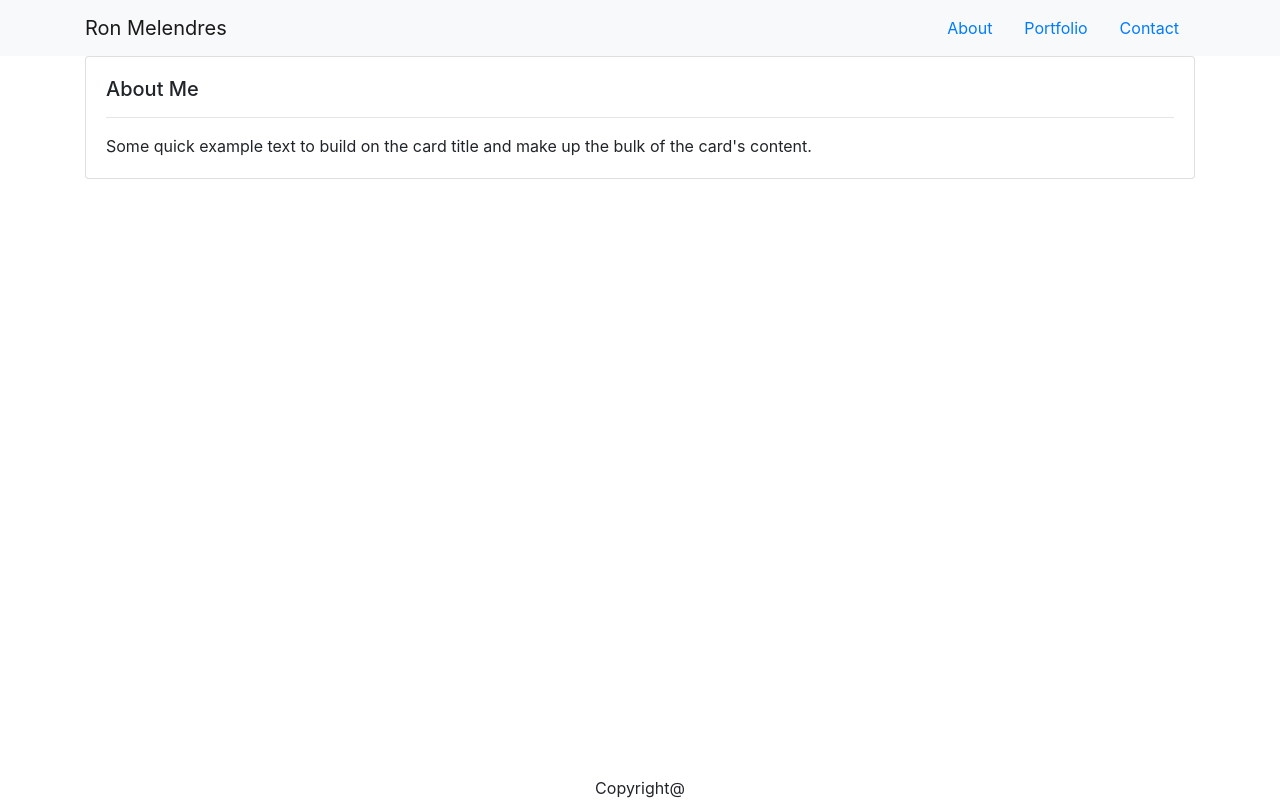
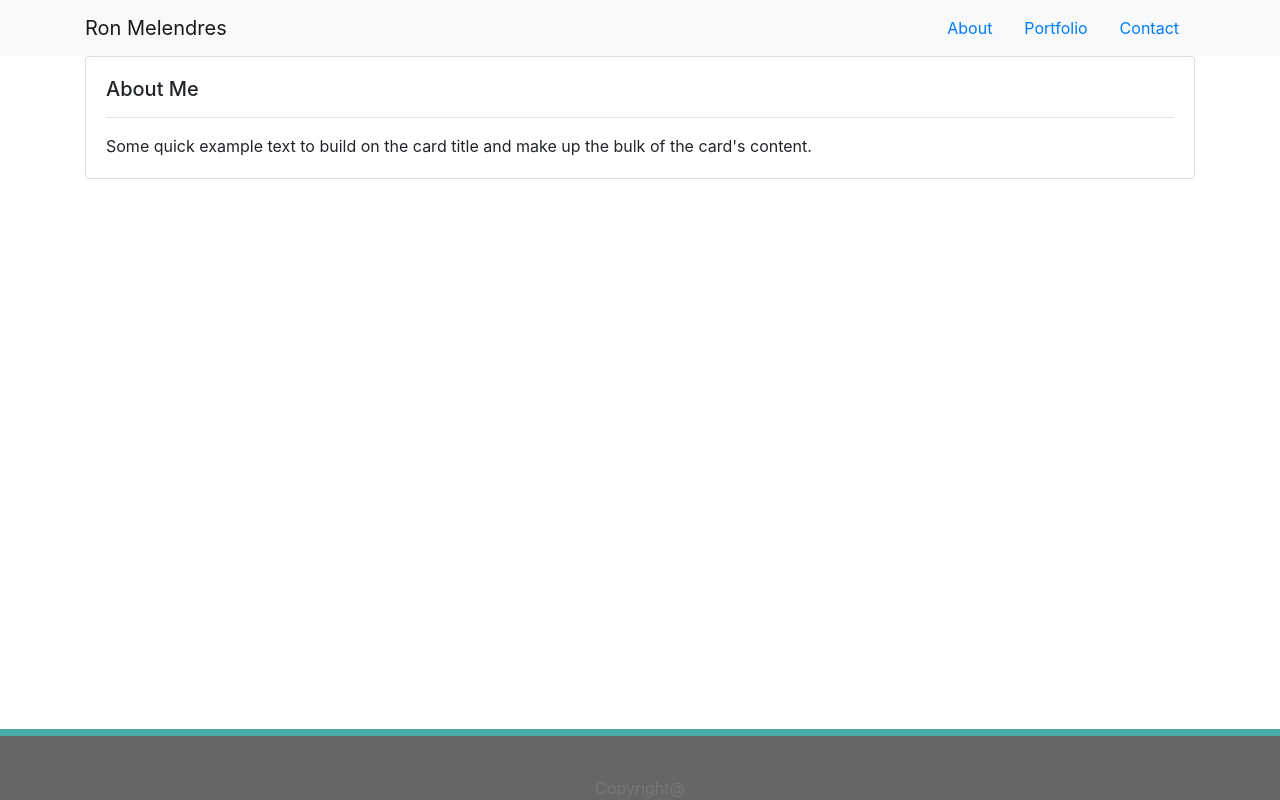
Before and after one commit to RonMelendres/Bootstrap-Portfolio, a plain HTML site: page contact.html in a window 1280 px wide. Drawn offline with nearby package versions, Linux system fonts and the light colour scheme.

Commit message:
fixed structure layout and added an image

```diff
--- a/contact.html
+++ b/contact.html
@@ -5,9 +5,10 @@
     <meta charset="UTF-8">
     <meta name="viewport" content="width=device-width, initial-scale=1.0">
     <meta http-equiv="X-UA-Compatible" content="ie=edge">
-    <title>Document</title>
+    <title>Contact</title>
     <link rel="stylesheet" href="https://stackpath.bootstrapcdn.com/bootstrap/4.3.1/css/bootstrap.min.css"
         integrity="sha384-ggOyR0iXCbMQv3Xipma34MD+dH/1fQ784/j6cY/iJTQUOhcWr7x9JvoRxT2MZw1T" crossorigin="anonymous">
+    <link  rel="stylesheet" type="text/css" href="style.css">
 
 </head>
 
@@ -50,7 +51,7 @@
         </div>
     </div>
 
-    <div class="fixed-bottom container" style="text-align: center">Copyright@</div>
+    <div class="fixed-bottom" style="text-align: center">Copyright@</div>
 </body>
 
 
--- a/style.css
+++ b/style.css
@@ -1,3 +1,8 @@
 .fixed-bottom{
-    color: lightgrey;
+    background-color:#666666;
+    color:#777777;
+    text-align: center;
+    border-top: 7px solid #4aaaa5;
+    padding-top: 40px;
+    padding-bottom: 0px;
 }
```
Also changed, not shown: index.html (+2 -1 lines), portfolio.html (+3 -2 lines), claude-copy.jpg (added), 1 other file.
